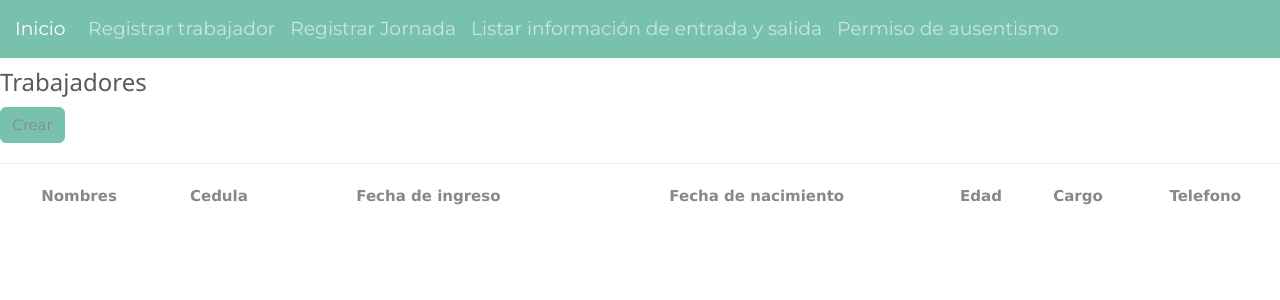
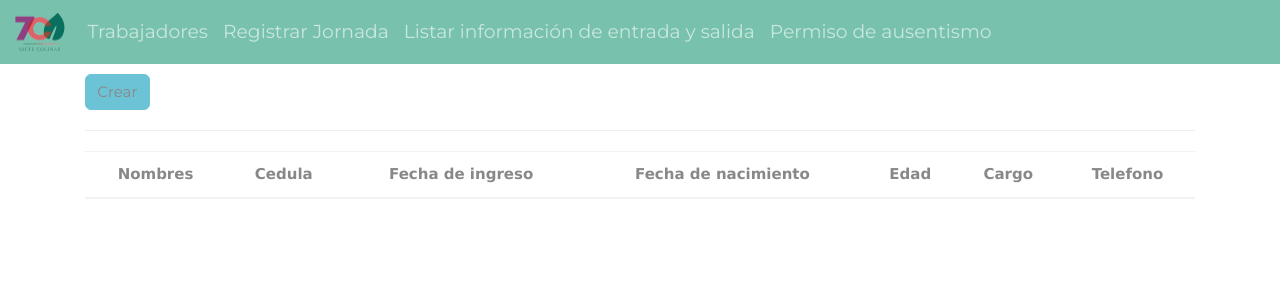
Before and after one commit to adsi1195250/CRT, a Django app: template templates/Trabajadores/trabajadores.html in a window 1280 px wide. Shown: the top 300 px of the page. Run offline with Django 3.2, Linux system fonts and the light colour scheme; the template is opened without the code that fills it: values that come from a table or form of the project are taken from there, others are empty; parts of the project's set-up code (start-up, migrations or seed data) failed here and were passed over; some libraries are stand-ins or nearby versions.

Commit message:
CRUD de trabajadores

```diff
--- a/CRT/settings.py
+++ b/CRT/settings.py
@@ -39,6 +39,7 @@ INSTALLED_APPS = [
     'django.contrib.staticfiles',
     #'main.apps.MainConfig',
     'crispy_forms',
+    'datetimewidget',
     'main',
 ]
 
@@ -85,7 +86,9 @@ DATABASES = {
         'NAME': 'crt_db',
         'USER': 'root',
         'PASSWORD': 'BTabares99',
+        #'PASSWORD': '1234',
         'HOST': '192.168.1.32',
+        #'HOST': 'localhost',
         'PORT': '3306',
     }
 }
@@ -134,4 +137,4 @@ STATICFILES_DIRS = [
 
 TEMPLATE_DIRS = (os.path.join(BASE_DIR,  'templates'),)
 STATIC_ROOT = os.path.join(os.path.dirname(BASE_DIR),"static_env","static_root")
-CRISPY_TEMPLATE_PACK = 'bootstrap3'
+CRISPY_TEMPLATE_PACK = 'bootstrap4'
--- a/main/forms.py
+++ b/main/forms.py
@@ -1,9 +1,15 @@
+from crispy_forms.bootstrap import StrictButton
+from crispy_forms.layout import Layout, Div, Submit, Button
+from datetimewidget.widgets import DateTimeWidget, DateWidget
+
 from main.models import *
 from django import forms
+from crispy_forms.helper import FormHelper
+from django.contrib.admin.widgets import AdminDateWidget
 
 class trabajadoresForms(forms.ModelForm):
     class Meta:
-        models = Trabajadores
+        model = Trabajadores
         fields=[
             'nombres',
             'cedula',
@@ -14,27 +20,62 @@ class trabajadoresForms(forms.ModelForm):
             'telefono',
             'foto',
         ]
+        widgets = {
+            # Use localization and bootstrap 3
+            'fechaIngreso': DateWidget(usel10n=True, bootstrap_version=3),
+            'fechaNacimiento': DateWidget(usel10n=True, bootstrap_version=3)
+        }
+
         labels = {
-            'nombres': 'NOMBRE COMPLETO',
-            'cedula': 'CEDULA',
-            'fechaIngreso': 'FECHA DE INGRESO',
-            'fechaNacimiento': 'FECHA DE NACIMIENTO',
-            'edad': 'EDAD',
-            'area': 'AREA',
-            'telefono': 'TELEFONO',
-            'foto': 'FOTO',
+            'nombres': 'Nombre completo',
+            'cedula': 'Cedula',
+            'fechaIngreso': 'Fecha de ingreso',
+            'fechaNacimiento': 'Fecha de nacimiento',
+            'edad': 'Edad',
+            'area': 'Area',
+            'telefono': 'Telefono',
+            'foto': 'Foto',
         }
+
     def __init__(self, *args, **kwargs):
         super(trabajadoresForms, self).__init__(*args, **kwargs)
-        for field in iter(self.fields):
+        self.helper = FormHelper()
+        #self.helper.form_class = 'form-inline'
+        self.helper.field_template = 'bootstrap3/layout/inline_field.html'
+        self.helper.form_class = 'form-horizontal'
+
+        self.helper.layout = Layout(
+            'nombres',
+            'cedula',
+            Div(
+                Div('fechaIngreso', css_class='col-md-6', ),
+                Div('fechaNacimiento', css_class='col-md-6', ),
+                css_class='row',
+            ),
+            Div(
+                Div('edad', css_class='col-md-5', ),
+                Div('telefono', css_class='col-md-5',),
+                Div('area', css_class='col-md-2', ),
+                css_class='row',
+            ),
+            'foto',
+
+        )
+        """
+            for field in iter(self.fields):
             if field != 'estado':
                 self.fields[field].widget.attrs.update({
                     'class': 'form-control'
                 })
+        """
+
+
+
+
 
 class CodigoBarrasForms(forms.ModelForm):
     class Meta:
-        models = CodigoBarras
+        model = CodigoBarras
         fields=[
             'CodigoBarras',
             'idTrabajadores',
@@ -46,7 +87,7 @@ class CodigoBarrasForms(forms.ModelForm):
 
 class Historial_IOForms(forms.ModelForm):
     class Meta:
-        models = Historial_IO
+        model = Historial_IO
         fields=[
             'horaEntrada',
             'horaSalida',
@@ -66,7 +107,7 @@ class Historial_IOForms(forms.ModelForm):
 
 class PermisoAusentismoForms(forms.ModelForm):
     class Meta:
-        models = PermisoAusentismo
+        model = PermisoAusentismo
         fields=[
             'fechaSalida',
             #'totalHoras',
@@ -75,7 +116,7 @@ class PermisoAusentismoForms(forms.ModelForm):
             'periodoIncapacidadFinal',
             'diasIncapacidad',
             'codigoDiagnostico',
-            'descipcion',
+            'descripcion',
             'idTrabajador',
         ]
         labels = {
--- a/templates/Trabajadores/trabajadores.html
+++ b/templates/Trabajadores/trabajadores.html
@@ -1,17 +1,17 @@
 {% extends "base.html" %}
+
 {% block content %}
-<h3>Trabajadores</h3>
+    <div class="container">
         <div class="row">
             <div class="col-lg-10">
-                <a onclick="return abrir_modal('{% url 'crear_trabajador' %}')" class="btn btn-primary">
-                        Crear
-                </a>
+                <div style="padding-top: 10px"></div>
+                <a onclick="return abrir_modal('{% url 'crear_trabajador' %}')" class="btn btn-info ">Crear</a>
             </div>
         </div>
         <hr/>
         <div class="row">
             <div class="col-lg-12">
-                <table id="tabla" class="display" cellspacing="0" width="100%">
+                <table class="table table-hover">
                     <thead>
                         <tr>
                             <th class="text-center">Nombres</th>
@@ -24,7 +24,7 @@
                         </tr>
                     </thead>
                     <tbody>
-                        {% for trabajador in trabajadores %}
+                    {% for trabajador in object_list %}
                         <tr>
                             <td>{{ trabajador.nombres }}</td>
                             <td>{{ trabajador.cedula }}</td>
@@ -36,10 +36,11 @@
 
                             <td class="text-center">
                                 <a onclick="return abrir_modal('{% url 'detalle_trabajador' trabajador.id %}')" class="btn">
-                            <span class="glyphicon glyphicon-eye-open"></span>
+                                    <span class="fas fa-eye"></span>
+                                    <span class="glyphicon glyphicon-pencil"></span>
                                 </a>
                                 <a onclick="return abrir_modal('{% url 'modificar_trabajador' trabajador.id %}')" class="btn">
-                            <span class="glyphicon glyphicon-edit"></span>
+                                    <span class="fas fa-edit"></span>
                                 </a>
                             </td>
                         </tr>
@@ -51,4 +52,6 @@
         <div id="popup" class="modal fade" role="dialog">
 
         </div>
+
+    </div>
 {% endblock %}
--- a/templates/base.html
+++ b/templates/base.html
@@ -22,4 +22,31 @@
 
 </body>
 
+<script>
+    function abrir_modal(url)
+{
+        $('#popup').load(url, function()
+        {
+                $(this).modal('show');
+        });
+        return false;
+}
+
+function cerrar_modal()
+{
+        $('#popup').modal('hide');
+        return false;
+}
+
+$(document).ready(function()
+{
+    var table = $('#tabla').dataTable( {
+        "language": {
+                url: "/static/localizacion/es_ES.json"
+        }
+    } );
+});
+</script>
+
+
 </html>
--- a/templates/base/header.html
+++ b/templates/base/header.html
@@ -5,7 +5,8 @@
 <meta name="description" content="">
 <meta name="author" content="">
 <!-- Bootstrap core CSS-->
-<link href="{%static 'css/bootstrap.min.css'%}" rel="stylesheet">
+
+<link href="{% static 'css/bootstrap.min.css'%}" rel="stylesheet">
 <script src="https://ajax.googleapis.com/ajax/libs/jquery/3.2.0/jquery.min.js"></script>
 <script src="https://maxcdn.bootstrapcdn.com/bootstrap/4.0.0-alpha.6/js/bootstrap.min.js" integrity="sha384-vBWWzlZJ8ea9aCX4pEW3rVHjgjt7zpkNpZk+02D9phzyeVkE+jo0ieGizqPLForn" crossorigin="anonymous"></script>
 <!-- Custom fonts for this template-->
@@ -13,4 +14,12 @@
 <!-- Page level plugin CSS-->
 <!-- Custom styles for this template-->
 <link rel="stylesheet" href="https://www.w3schools.com/w3css/4/w3.css">
+
+
+
+<script defer src="https://use.fontawesome.com/releases/v5.0.2/js/all.js"></script>
+
+{{ form.media }}
+
+
 <title>Bienvenido</title>
--- a/templates/base/navbar.html
+++ b/templates/base/navbar.html
@@ -1,6 +1,6 @@
 {% load static %}
 <nav class="navbar navbar-expand-lg navbar-dark bg-primary">
-  <a class="navbar-brand" href="#">Inicio</a>
+  <a class="navbar-brand" href="{% url 'inicio' %}"><img src="{% static 'img/7col.png' %}" style="width: 50px;height: 40px"></a>
   <button class="navbar-toggler" type="button" data-toggle="collapse" data-target="#navbarColor01" aria-controls="navbarColor01" aria-expanded="false" aria-label="Toggle navigation">
     <span class="navbar-toggler-icon"></span>
   </button>
@@ -8,7 +8,7 @@
   <div class="collapse navbar-collapse" id="navbarColor01">
     <ul class="navbar-nav mr-auto">
       <li class="nav-item ">
-        <a class="nav-link  btn-lg"  href="{% url 'listado_trabajadores' %}">Registrar trabajador </a>
+        <a class="nav-link  btn-lg"  href="{% url 'listado_trabajadores' %}">Trabajadores </a>
       </li>
       <li class="nav-item">
         <a class="nav-link  btn-lg" href="#">Registrar Jornada</a>
```
Also changed, not shown: templates/Trabajadores/trabajador_modal.html (+33 -0 lines), main/migrations/0001_initial.py, main/migrations/0002_permisodeausentismo.py (added), main/migrations/__init__.py (added), static_pro/static/css/bootstrap.css, static_pro/static/img/7col.png (added). Lines whose indentation alone changed are shown as unchanged.
